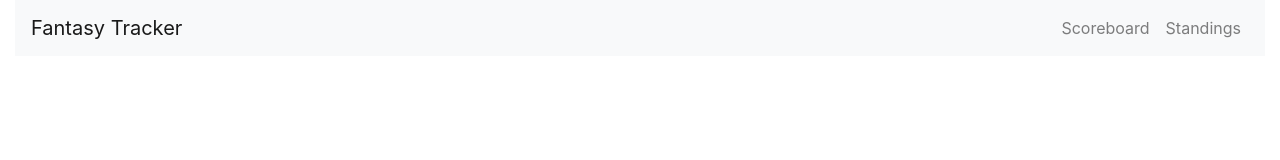
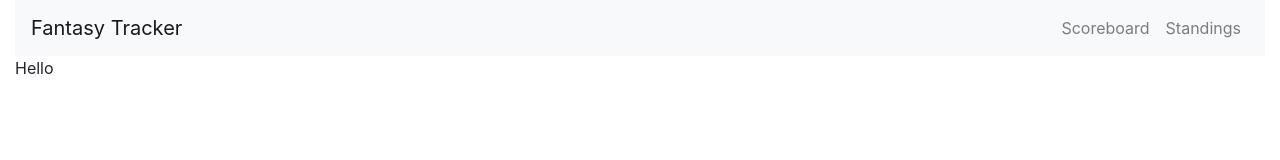
Before and after one commit to jeffreicher/fantasy-tracker, a React (Create React App) app: page / in a window 1280 px wide. Shown: the top 160 px of the page. Built offline with nearby package versions, Linux system fonts and the light colour scheme.

Commit message:
created gamesContainer and imported into app.js for testing

```diff
--- a/src/components/App.js
+++ b/src/components/App.js
@@ -1,11 +1,13 @@
 import React, { Component } from 'react';
 import Navbar from './navbar';
+import GamesContainer from './gamesContainer';
 
 class App extends Component {
     render() {
         return (
             <div className="container-fluid">
                 <Navbar />
+                <GamesContainer />
             </div>
         );
     };
--- /dev/null
+++ b/src/components/gamesContainer.js
@@ -0,0 +1,13 @@
+import React, { Component } from 'react';
+
+class GamesContainer extends Component {
+    render() {
+        return (
+            <div>
+            Hello
+            </div>
+        );
+    };
+};
+
+export default GamesContainer;
--- a/src/components/navbar.js
+++ b/src/components/navbar.js
@@ -9,7 +9,6 @@ class Navbar extends Component {
                     <a className="nav-item nav-link" href="">Scoreboard</a>
                     <a className="nav-item nav-link"href="">Standings</a>
                 </div>
-
             </nav>
         );
     };
```
